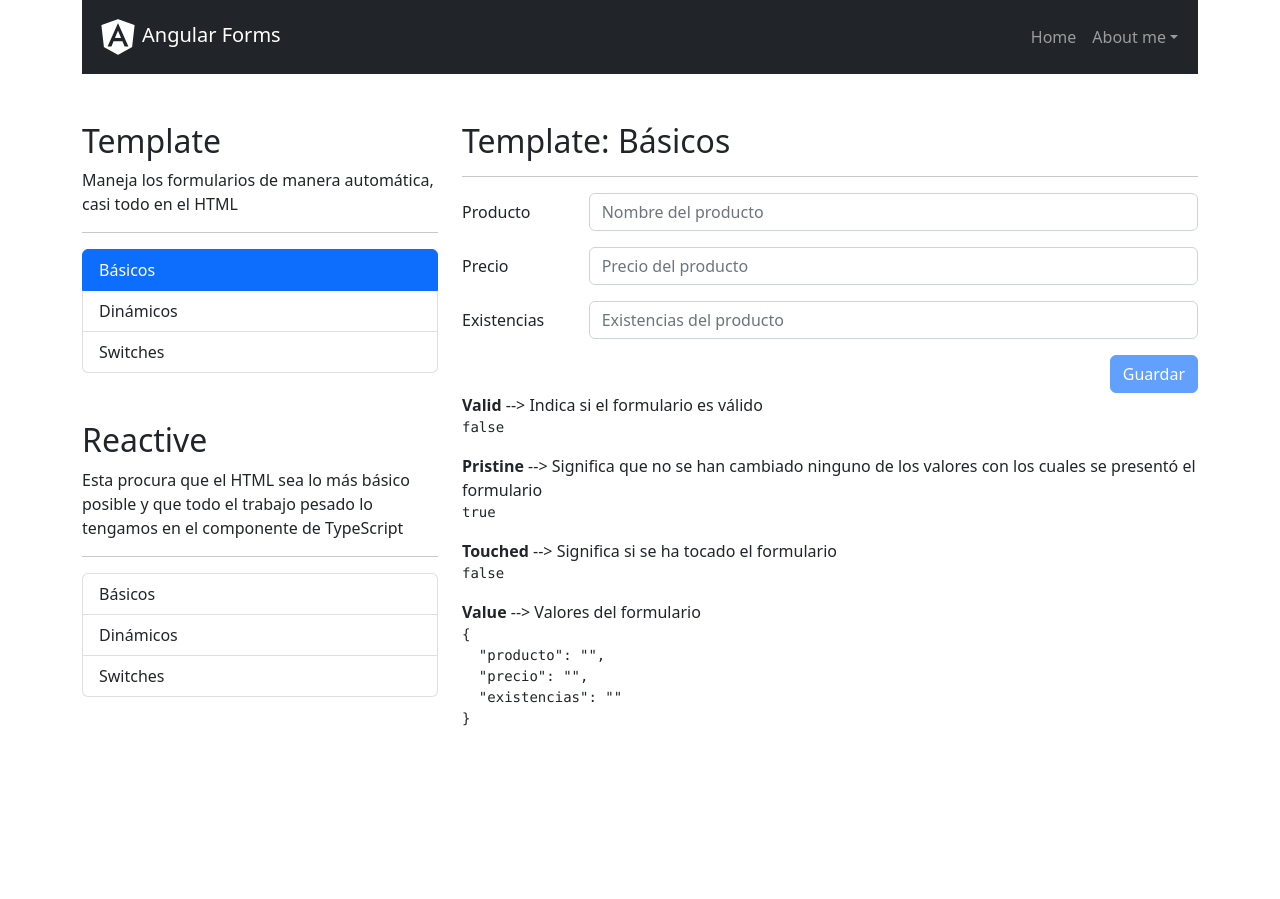
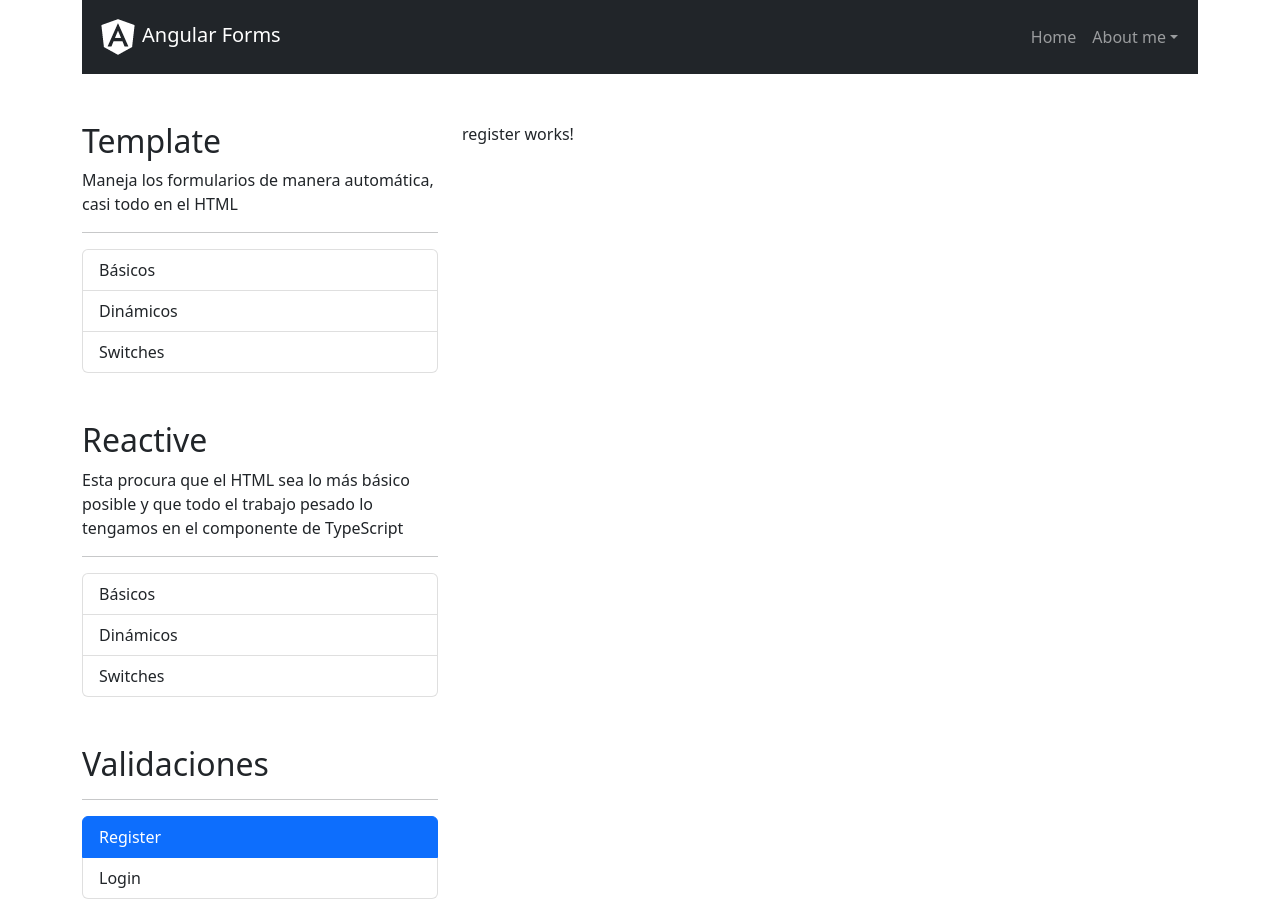
Before and after one commit to leinerdev/angularForms, an Angular app: page /auth/register in a window 1280 px wide. Before the commit this address led to /template/basics. Before the commit the page ends 800 px from the top, so only its background shows below. Built offline with nearby package versions, Linux system fonts and the light colour scheme.

Commit message:
New routes for auth and lazy load

```diff
--- a/src/app/app-routing.module.ts
+++ b/src/app/app-routing.module.ts
@@ -13,6 +13,11 @@
     loadChildren: () => import('./reactive/reactive.module').then( m => m.ReactiveModule )
   },
   {
+    path: 'auth',
+    // Lazy Load
+    loadChildren: () => import('./auth/auth.module').then( m => m.AuthModule )
+  },
+  {
     path: '**',
     redirectTo: 'template'
   }
--- /dev/null
+++ b/src/app/auth/pages/login/login.component.html
@@ -0,0 +1 @@
+<p>login works!</p>
--- /dev/null
+++ b/src/app/auth/pages/login/login.component.ts
@@ -0,0 +1,15 @@
+import { Component, OnInit } from '@angular/core';
+
+@Component({
+  selector: 'app-login',
+  templateUrl: './login.component.html',
+  styleUrls: ['./login.component.css']
+})
+export class LoginComponent implements OnInit {
+
+  constructor() { }
+
+  ngOnInit(): void {
+  }
+
+}
--- /dev/null
+++ b/src/app/auth/pages/register/register.component.html
@@ -0,0 +1 @@
+<p>register works!</p>
--- /dev/null
+++ b/src/app/auth/pages/register/register.component.ts
@@ -0,0 +1,15 @@
+import { Component, OnInit } from '@angular/core';
+
+@Component({
+  selector: 'app-register',
+  templateUrl: './register.component.html',
+  styleUrls: ['./register.component.css']
+})
+export class RegisterComponent implements OnInit {
+
+  constructor() { }
+
+  ngOnInit(): void {
+  }
+
+}
--- a/src/app/shared/sidemenu/sidemenu.component.html
+++ b/src/app/shared/sidemenu/sidemenu.component.html
@@ -1,9 +1,10 @@
 <h2>Template</h2>
 <p>Maneja los formularios de manera automática, casi todo en el HTML</p>
-<hr>
+<hr />
 
 <ul class="list-group">
-  <li *ngFor="let item of templateMenu"
+  <li
+    *ngFor="let item of templateMenu"
     class="list-group-item"
     [routerLink]="[item.route]"
     routerLinkActive="active"
@@ -13,11 +14,15 @@
 </ul>
 
 <h2 class="mt-5">Reactive</h2>
-<p>Esta procura que el HTML sea lo más básico posible y que todo el trabajo pesado lo tengamos en el componente de TypeScript</p>
-<hr>
+<p>
+  Esta procura que el HTML sea lo más básico posible y que todo el trabajo
+  pesado lo tengamos en el componente de TypeScript
+</p>
+<hr />
 
 <ul class="list-group">
-  <li *ngFor="let item of reactiveMenu"
+  <li
+    *ngFor="let item of reactiveMenu"
     class="list-group-item"
     [routerLink]="[item.route]"
     routerLinkActive="active"
@@ -25,3 +30,16 @@
     {{ item.text }}
   </li>
 </ul>
+
+<h2 class="mt-5">Validaciones</h2>
+<hr />
+<ul class="list-group">
+  <li
+    *ngFor="let item of authMenu"
+    class="list-group-item"
+    [routerLink]="[item.route]"
+    routerLinkActive="active"
+  >
+    {{ item.text }}
+  </li>
+</ul>
--- a/src/app/shared/sidemenu/sidemenu.component.ts
+++ b/src/app/shared/sidemenu/sidemenu.component.ts
@@ -47,4 +47,15 @@
     },
   ]
 
+  authMenu: MenuItem[] = [
+    {
+      text: 'Register',
+      route: './auth/register'
+    },
+    {
+      text: 'Login',
+      route: './auth/login'
+    }
+  ]
+
 }
```
Also changed, not shown: src/app/auth/auth-routing.module.ts (added, +21 -0 lines), src/app/auth/auth.module.ts (added, +19 -0 lines), src/app/auth/pages/login/login.component.css (added), src/app/auth/pages/register/register.component.css (added). Lines whose indentation alone changed are shown as unchanged.
